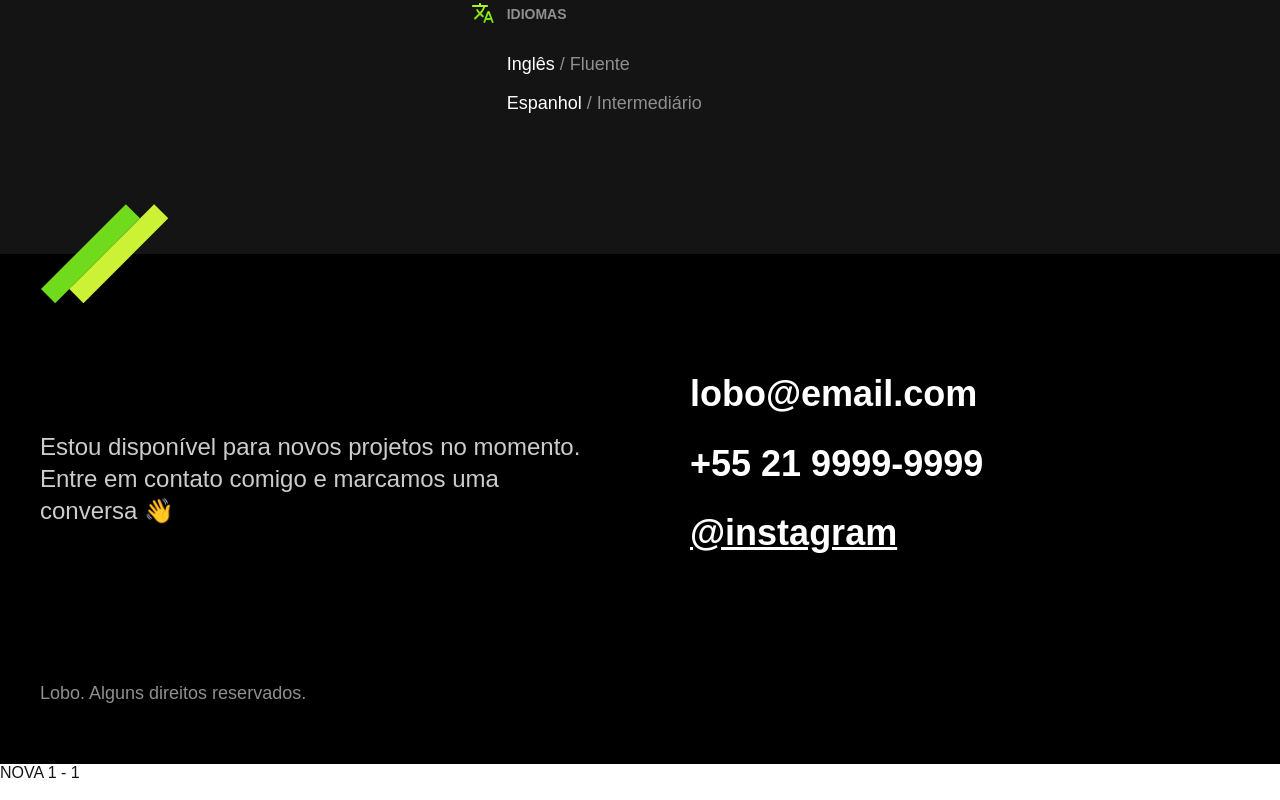
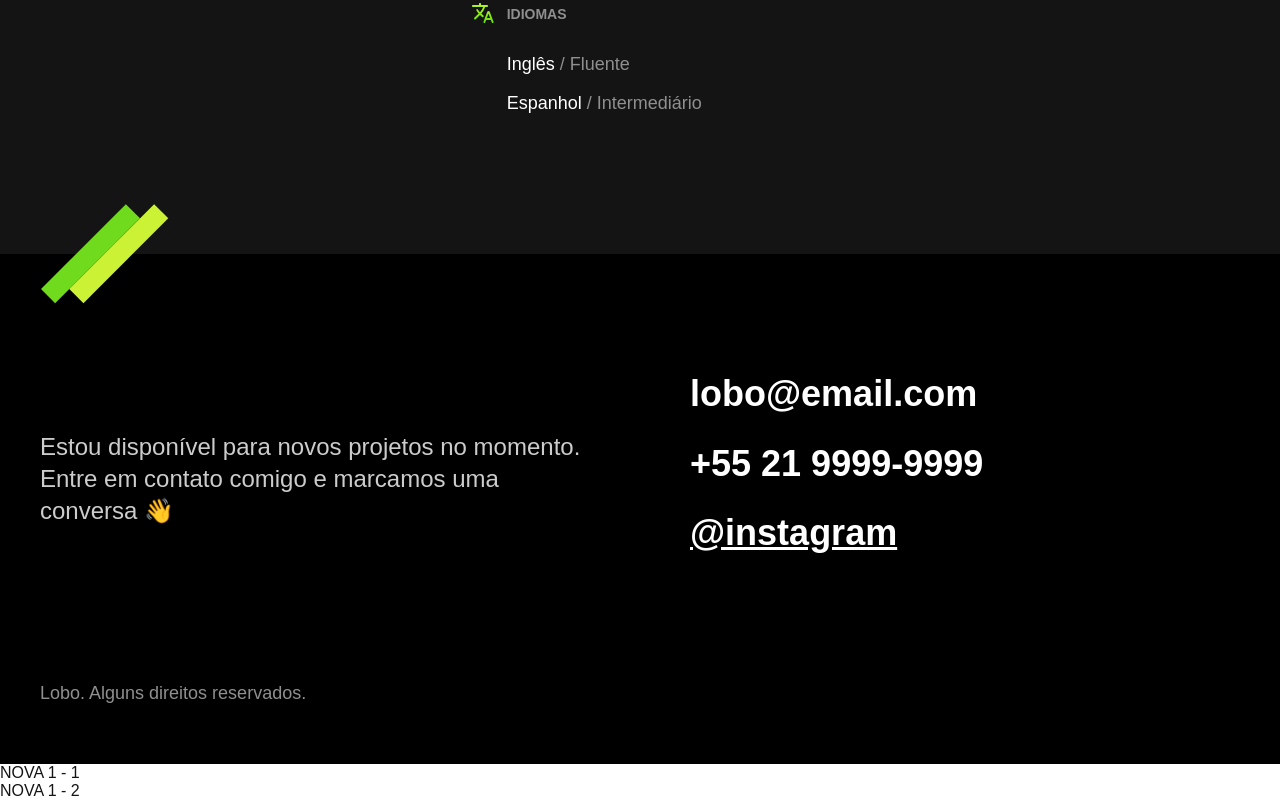
Before and after one commit to cassiojsoliveira/cassiojs.github.io, a plain HTML site: page index.html in a window 1280 px wide. Shown: the part 2099-2899 px from the top of the page. Drawn offline with Linux system fonts and the light colour scheme.

Commit message:
commit nova1 -2

```diff
--- a/index.html
+++ b/index.html
@@ -148,6 +148,8 @@
 </footer>
 <div>
     <p>NOVA 1 - 1</p>
+    <p>NOVA 1 - 2</p>
+
 </div>
 
 </body>
```
